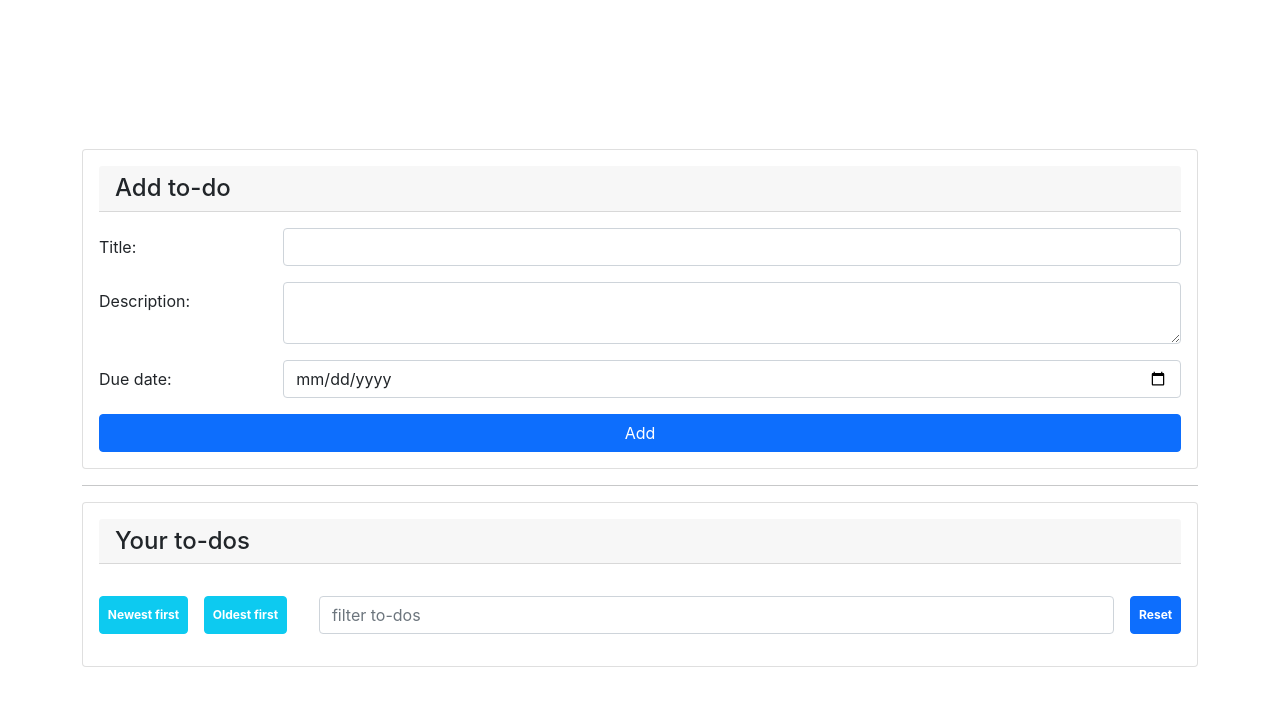
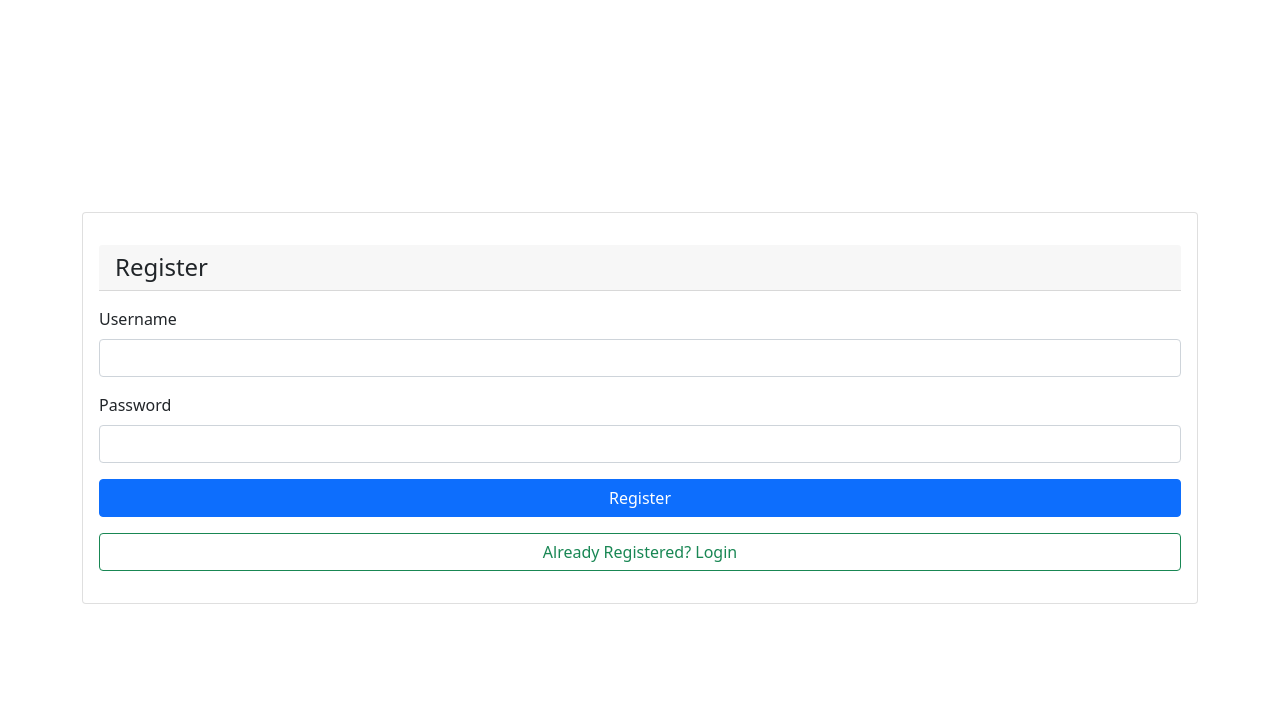
Before and after one commit to numoonchld/react-todo-zedd-labs, a React (Create React App) app: page / in a window 1280 px wide. Shown: the top 706 px of the page. Built offline with nearby package versions, Linux system fonts and the light colour scheme.

Commit message:
auth implemented with context hook

```diff
--- a/src/App.js
+++ b/src/App.js
@@ -1,15 +1,25 @@
-
-import { useEffect } from 'react';
+import { useEffect, useState } from 'react';
 import NewToDoForm from './components/NewToDoForm';
 import ToDoList from './components/ToDoList';
+import { useAuthContext } from './hooks/useAuthContext';
+import Authentication from './components/Authentication';
 
 function App() {
+
+
+  const { user, dispatch } = useAuthContext()
+  const [allTodos, setAllTodos] = useState(JSON.parse(localStorage.getItem('todos')))
 
   const initializeLocalStorage = async () => {
 
     if (localStorage.getItem('todos') === null) {
       localStorage.setItem('todos', JSON.stringify([]))
-
+    }
+    if (localStorage.getItem('users') === null) {
+      localStorage.setItem('users', JSON.stringify([]))
+    }
+    if (localStorage.getItem('loggedIn') === null) {
+      localStorage.setItem('loggedIn', JSON.stringify(false))
     }
   }
 
@@ -22,9 +32,25 @@ function App() {
       className="container d-flex flex-column justify-content-center overflow-auto my-5"
       style={{ minHeight: "90vh" }}
     >
-      <NewToDoForm />
-      <hr />
-      <ToDoList />
+      {!user && <>
+
+        <Authentication />
+
+
+      </>}
+      {user && <>
+        <button
+          className='badge badge-danger btn btn-danger mb-5'
+          onClick={() => {
+            dispatch({ type: "LOGOUT" })
+            localStorage.setItem('loggedIn', JSON.stringify(false))
+          }}>
+          Logout
+        </button>
+        <NewToDoForm setAllTodos={setAllTodos} />
+        <hr />
+        <ToDoList user={user} allTodosGlobalState={allTodos} setAllTodosGlobalState={setAllTodos} />
+      </>}
     </div>
   );
 }
--- /dev/null
+++ b/src/components/Authentication.js
@@ -0,0 +1,149 @@
+import React, { useEffect, useState } from 'react'
+import { v4 as uuidv4 } from 'uuid';
+import { useAuthContext } from '../hooks/useAuthContext'
+
+function Authentication() {
+
+  const { user, dispatch } = useAuthContext()
+
+  const [isAlreadyRegistered, setIsAlreadyRegistered] = useState(false)
+  const [username, setUsername] = useState('')
+  const [password, setPassword] = useState('')
+
+  const [loginUsername, setLoginUsername] = useState('')
+  const [loginPassword, setLoginPassword] = useState('')
+
+
+  const autoLoginUser = async () => {
+    if (JSON.parse(localStorage.getItem('loggedIn')) === true) {
+      await dispatch({ type: "LOGIN", payload: JSON.parse(localStorage.getItem('loggedIn')) })
+    }
+  }
+
+  useEffect(() => {
+
+    autoLoginUser()
+
+  })
+
+  const handleRegistration = (event) => {
+    event.preventDefault()
+
+    const existingUsers = JSON.parse(localStorage.getItem('users'))
+
+    const usernameExists = existingUsers.filter(user => user.username === username)
+
+    if (username === '' || usernameExists.length > 0) {
+      alert('Enter a new username!')
+      return
+    }
+    if (password === '') {
+      alert('Enter a password!')
+      return
+    }
+
+    const newUser = {
+      id: uuidv4(),
+      username,
+      password
+    }
+
+    const newUsers = [newUser, ...existingUsers]
+
+    localStorage.setItem('users', JSON.stringify(newUsers))
+    setIsAlreadyRegistered(true)
+
+  }
+  const handleLogin = async (event) => {
+    event.preventDefault()
+
+    console.log({ loginUsername, loginPassword })
+
+
+    const existingUsers = JSON.parse(localStorage.getItem('users'))
+    const usernameExists = existingUsers.filter(user => user.username === loginUsername)
+
+
+    if (usernameExists[0].password === loginPassword) {
+      await dispatch({ type: "LOGIN", payload: usernameExists[0].username })
+      localStorage.setItem('loggedIn', JSON.stringify(usernameExists[0].username))
+
+    }
+  }
+
+  return (<>
+    {!isAlreadyRegistered && <>
+      <section
+        className='card p-3'
+      >
+        <h4
+          className='card-header my-3'
+        >
+          Register
+        </h4>
+        <form onSubmit={handleRegistration}>
+          <div className="mb-3">
+            <label htmlFor="username" className="form-label">Username</label>
+            <input
+              type="text"
+              className="form-control"
+              id="username"
+              value={username}
+              onChange={e => setUsername(e.target.value)}
+            />
+          </div>
+          <div className="mb-3">
+            <label htmlFor="password" className="form-label">Password</label>
+            <input
+              type="password"
+              className="form-control"
+              id="password"
+              value={password}
+              onChange={e => setPassword(e.target.value)}
+            />
+          </div>
+          <button type="submit" className="btn btn-primary w-100">Register</button>
+        </form>
+        <button className='btn btn-outline-success my-3' onClick={() => setIsAlreadyRegistered(true)}>Already Registered? Login</button>
+      </section>
+    </>}
+    {isAlreadyRegistered && <>
+      <section
+        className='card p-3'
+      >
+        <h4
+          className='card-header my-3'
+        >
+          Login
+        </h4>
+        <form onSubmit={handleLogin}>
+          <div className="mb-3">
+            <label htmlFor="username" className="form-label">Username</label>
+            <input
+              type="text"
+              className="form-control"
+              id="username"
+              value={loginUsername}
+              onChange={e => setLoginUsername(e.target.value)}
+            />
+          </div>
+          <div className="mb-3">
+            <label htmlFor="password" className="form-label">Password</label>
+            <input
+              type="password"
+              className="form-control"
+              id="password"
+              value={loginPassword}
+              onChange={e => setLoginPassword(e.target.value)}
+            />
+          </div>
+          <button type="submit" className="btn btn-primary w-100">Login</button>
+        </form>
+        <button className="btn btn-outline-secondary my-3" onClick={() => setIsAlreadyRegistered(false)} >Don't have an account? Register</button>
+      </section>
+    </>
+    }
+  </>)
+}
+
+export default Authentication
--- a/src/components/NewToDoForm.js
+++ b/src/components/NewToDoForm.js
@@ -1,7 +1,11 @@
 import React, { useState } from 'react'
 import { v4 as uuidv4 } from 'uuid';
+import { useAuthContext } from '../hooks/useAuthContext';
 
-function NewToDoForm() {
+function NewToDoForm({ setAllTodos }) {
+
+    const { user } = useAuthContext()
+
 
     const [title, setTitle] = useState('')
     const [description, setDescription] = useState('')
@@ -28,13 +32,15 @@ function NewToDoForm() {
             id: uuidv4(),
             title: title.trim(),
             description: description.trim(),
-            dueDate
+            dueDate,
+            user
         }
         const newTodos = [newTodo, ...existingTodos]
 
         localStorage.setItem('todos', JSON.stringify(newTodos))
 
-        window.location.reload()
+        // window.location.reload()
+        setAllTodos([newTodo, ...existingTodos])
 
     }
 
--- a/src/components/ToDoItem.js
+++ b/src/components/ToDoItem.js
@@ -1,6 +1,9 @@
 import React, { useState } from 'react'
+import { useAuthContext } from '../hooks/useAuthContext'
 
-function ToDoItem({ todoItem }) {
+function ToDoItem({ todoItem, setAllTodosGlobalState }) {
+    const { user } = useAuthContext()
+
 
     const [isEditing, setIsEditing] = useState(false)
     const [todoTitle, setTodoTitle] = useState(todoItem.title)
@@ -22,7 +25,8 @@ function ToDoItem({ todoItem }) {
             id: currentToDoID,
             title: todoTitle.trim(),
             description: todoDescription.trim(),
-            dueDate: todoDueDate
+            dueDate: todoDueDate,
+            user
         }
 
         const existingTodos = JSON.parse(localStorage.getItem('todos'))
@@ -30,7 +34,7 @@ function ToDoItem({ todoItem }) {
         newTodos = [updatedToDoItem, ...newTodos]
         localStorage.setItem('todos', JSON.stringify(newTodos))
 
-        window.location.reload()
+        setAllTodosGlobalState(newTodos)
 
     }
 
@@ -38,7 +42,7 @@ function ToDoItem({ todoItem }) {
         const existingTodos = JSON.parse(localStorage.getItem('todos'))
         const newTodos = existingTodos.filter(todo => todo.id !== todoItem.id)
         localStorage.setItem('todos', JSON.stringify(newTodos))
-        window.location.reload()
+        setAllTodosGlobalState(newTodos)
     }
 
     return (
--- a/src/components/ToDoList.js
+++ b/src/components/ToDoList.js
@@ -2,7 +2,7 @@ import React, { useEffect, useState } from 'react'
 import ToDoItem from './ToDoItem'
 
 
-function ToDoList() {
+function ToDoList({ user, allTodosGlobalState, setAllTodosGlobalState }) {
 
     const [allTodos, setAllTodos] = useState([])
     const [filterTerm, setFilterTerm] = useState('')
@@ -45,7 +45,10 @@ function ToDoList() {
                 <input placeholder="filter to-dos" className='form-control mx-3' type='text' value={filterTerm} onChange={(e) => setFilterTerm(e.target.value)} />
                 <button className='btn btn-primary badge' onClick={onReset}>Reset</button>
             </div>
-            {allTodos.filter(todoItem => todoItem.title.includes(filterTerm) || todoItem.description.includes(filterTerm)).map(todoItem => <ToDoItem key={todoItem.id} todoItem={todoItem} />)}
+            {allTodosGlobalState
+                .filter(todoItem => todoItem.user === user && (todoItem.title.includes(filterTerm) || todoItem.description.includes(filterTerm)))
+                .map(todoItem => <ToDoItem key={todoItem.id} todoItem={todoItem} setAllTodosGlobalState={setAllTodosGlobalState} />)
+            }
         </section>
     )
 }
--- /dev/null
+++ b/src/context/AuthContext.js
@@ -0,0 +1,29 @@
+import { createContext, useReducer } from 'react'
+
+export const AuthContext = createContext()
+
+export const authReducer = (state, action) => {
+    switch (action.type) {
+        case "LOGIN":
+            return { user: action.payload }
+        case "LOGOUT":
+            return { user: null }
+        default:
+            return state
+    }
+}
+
+
+export const AuthContextProvider = ({ children }) => {
+    const [state, dispatch] = useReducer(authReducer, {
+        user: null
+    })
+
+    console.log('AuthContext state: ', state)
+
+    return (
+        <AuthContext.Provider value={{ ...state, dispatch }}>
+            {children}
+        </AuthContext.Provider>
+    )
+}
--- /dev/null
+++ b/src/hooks/useAuthContext.js
@@ -0,0 +1,12 @@
+import { AuthContext } from "../context/AuthContext";
+import { useContext } from "react";
+
+export const useAuthContext = () => {
+    const context = useContext(AuthContext)
+
+    if (!context) {
+        throw Error('use inside provider!')
+    }
+
+    return context
+}
--- a/src/index.css
+++ /dev/null
@@ -1,13 +0,0 @@
-body {
-  margin: 0;
-  font-family: -apple-system, BlinkMacSystemFont, 'Segoe UI', 'Roboto', 'Oxygen',
-    'Ubuntu', 'Cantarell', 'Fira Sans', 'Droid Sans', 'Helvetica Neue',
-    sans-serif;
-  -webkit-font-smoothing: antialiased;
-  -moz-osx-font-smoothing: grayscale;
-}
-
-code {
-  font-family: source-code-pro, Menlo, Monaco, Consolas, 'Courier New',
-    monospace;
-}
--- a/src/index.js
+++ b/src/index.js
@@ -1,17 +1,15 @@
 import React from 'react';
 import ReactDOM from 'react-dom/client';
-import './index.css';
+
 import App from './App';
-import reportWebVitals from './reportWebVitals';
+import { AuthContextProvider } from './context/AuthContext';
+
 
 const root = ReactDOM.createRoot(document.getElementById('root'));
 root.render(
   <React.StrictMode>
-    <App />
+    <AuthContextProvider>
+      <App />
+    </AuthContextProvider>
   </React.StrictMode>
 );
-
-// If you want to start measuring performance in your app, pass a function
-// to log results (for example: reportWebVitals(console.log))
-// or send to an analytics endpoint. Learn more: https://bit.ly/CRA-vitals
-reportWebVitals();
```
Also changed, not shown: 1 other file (tests, documents, lock files or other folders).
